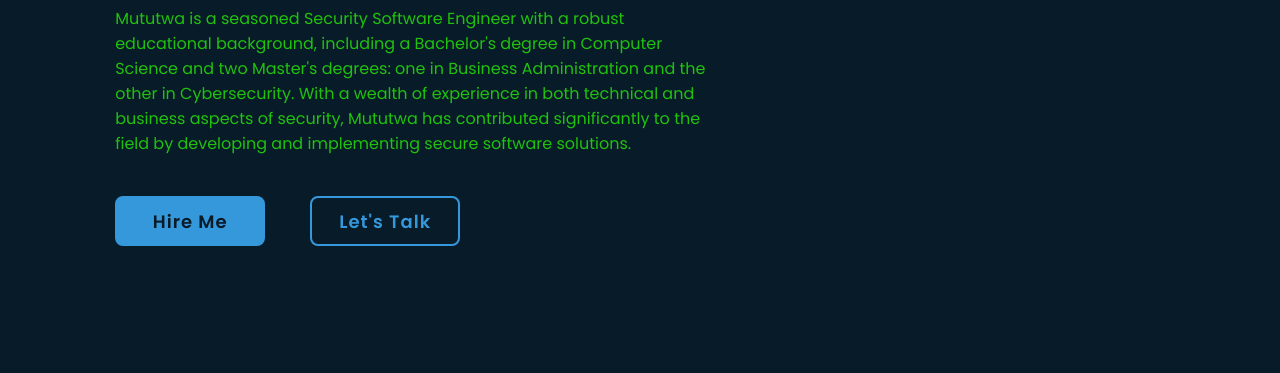
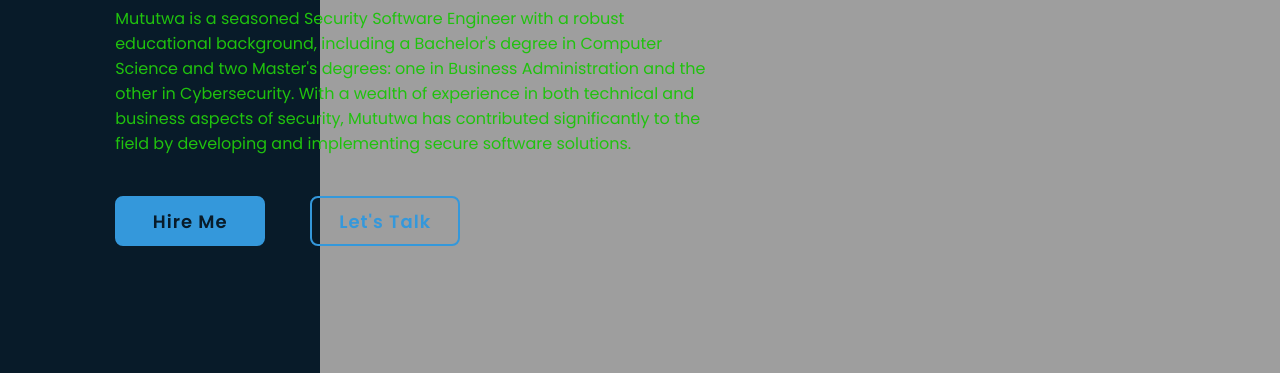
Before and after one commit to mmututwa/Portfolio, a plain HTML site: page index.html in a window 1280 px wide. Shown: the part 344-717 px from the top of the page. Drawn offline with nearby package versions, Linux system fonts and the light colour scheme; the site is published under a folder, as on GitHub Pages, so addresses that start at the root find nothing.

Commit message:
Update images and fix display issues

```diff
--- a/css/style.css
+++ b/css/style.css
@@ -93,7 +93,7 @@ section {
     display: flex;
     align-items: center;
     padding: 0 9%;
-    background: url(/Images/Shared/GreySuit.png) no-repeat;
+    background: url(../Images/Shared/GreySuit.png) no-repeat;
     background-size: 75%; /* Resize the image as needed */
     background-position: right center; /* Move the image to the extreme right */
 }
```
